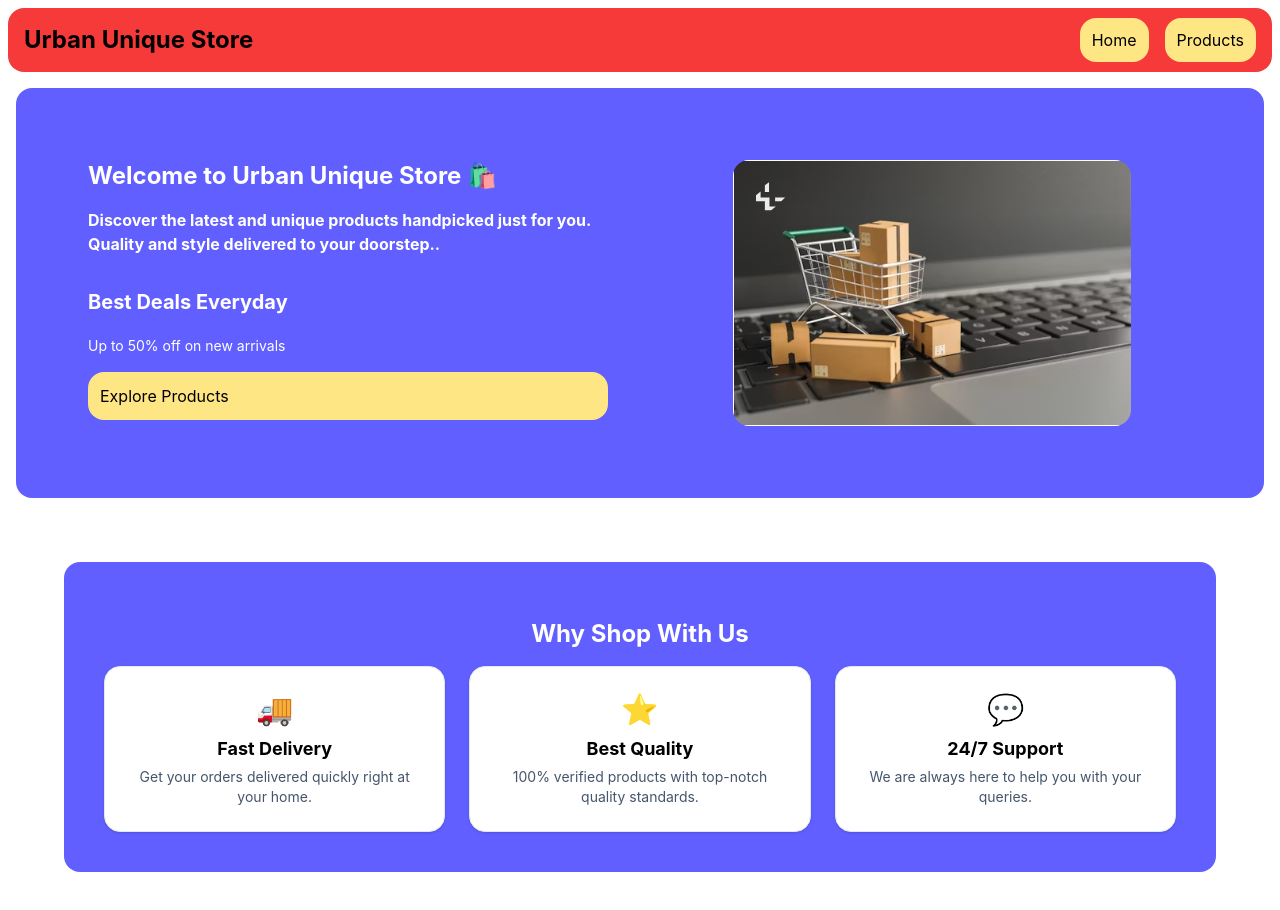
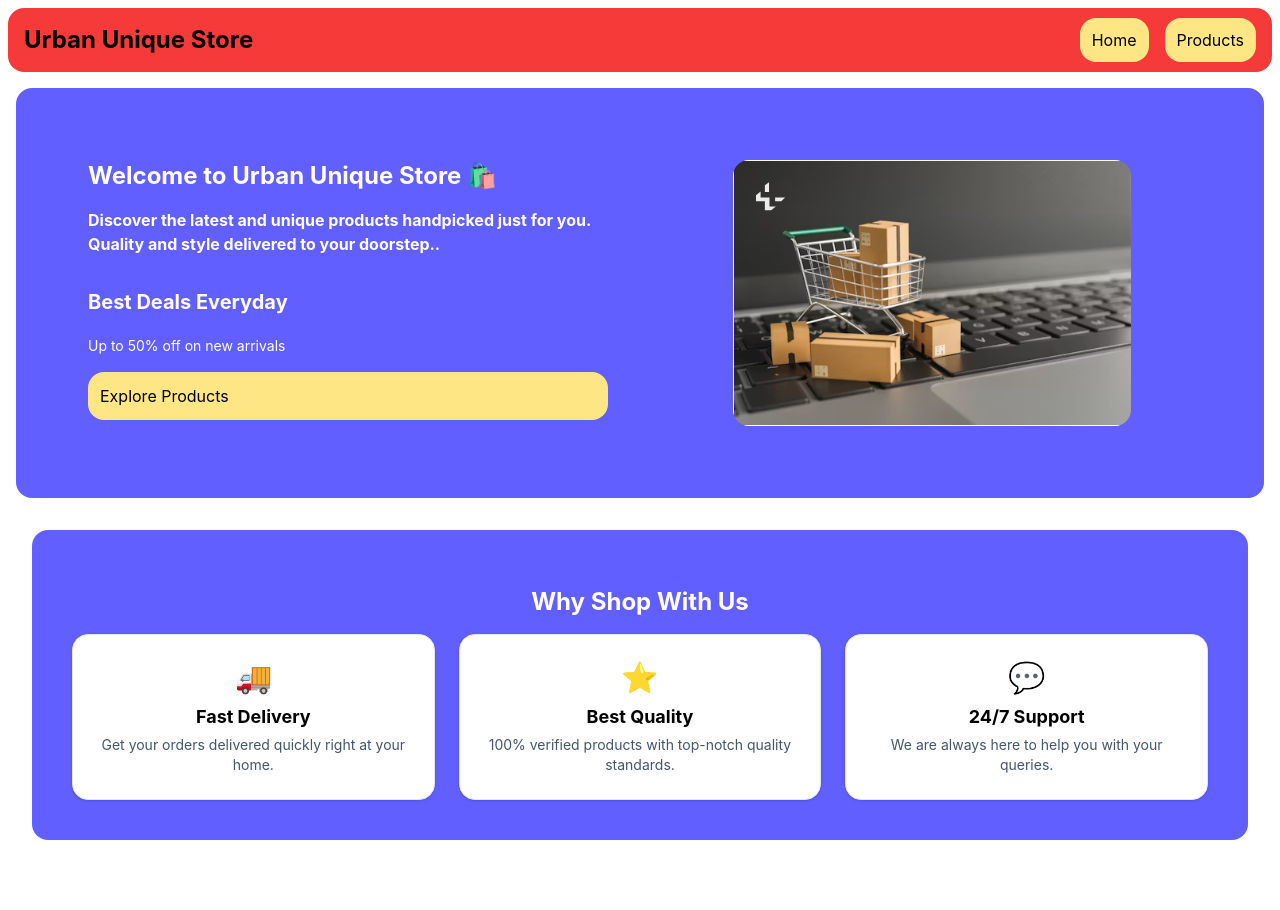
Before and after one commit to Ahsan24688/React-Practice, a React (Vite) app in the folder R-Firebase/R-FIREBASE/: page / in a window 1280 px wide. Shown: the top 910 px of the page. After the commit the page ends 872 px from the top, so only its background shows below. Built offline with nearby package versions, Linux system fonts and the light colour scheme.

Commit message:
React Firebase

```diff
--- a/R-Firebase/R-FIREBASE/src/pages/Landing.jsx
+++ b/R-Firebase/R-FIREBASE/src/pages/Landing.jsx
@@ -6,7 +6,7 @@ import img from '../image/storepic.png'
 const Landing = () => {
   return (
     <>
-      <div className='bg-indigo-500 rounded-2xl m-4 p-10 flex justify-between md:flex-row'>
+      <div className='bg-indigo-500 rounded-2xl m-4 p-10 flex justify-between'>
         <div className='flex flex-col gap-4 justify-start  m-8 w-1/2'>
           <h1 className='text-2xl text-white font-bold'>Welcome to Urban Unique Store 🛍️</h1>
           <p className='text-1xl text-white font-bold'>Discover the latest and unique products handpicked just for you. Quality and style delivered to your doorstep..</p>
@@ -14,11 +14,11 @@ const Landing = () => {
           <p className='text-sm  text-white mt-1'>Up to 50% off on new arrivals</p>
           <Link to="/Products" className='bg-amber-200 p-3 rounded-2xl hover:bg-amber-300 w:md-w-1/2'>Explore Products</Link>
         </div>
-        <div className='flex flex-col gap-4 justify-center items-center m-8 w-1/2'>
+        <div className='flex gap-4 justify-center items-center m-8 w-1/2'>
           <img src={img} alt="img" className='rounded-2xl' />
         </div>
       </div>
-      <div className='bg-indigo-500 m-16 p-10 flex flex-col justify-center rounded-2xl'>
+      <div className='bg-indigo-500 m-8 p-10 flex flex-col justify-center rounded-2xl'>
         <h2 className='text-2xl text-white font-bold m-4 text-center'>Why Shop With Us</h2>
         <div className='grid grid-cols-1 md:grid-cols-3 gap-6'>
           <div className='bg-white p-6 rounded-2xl shadow-sm border border-slate-200 text-center'>
```
